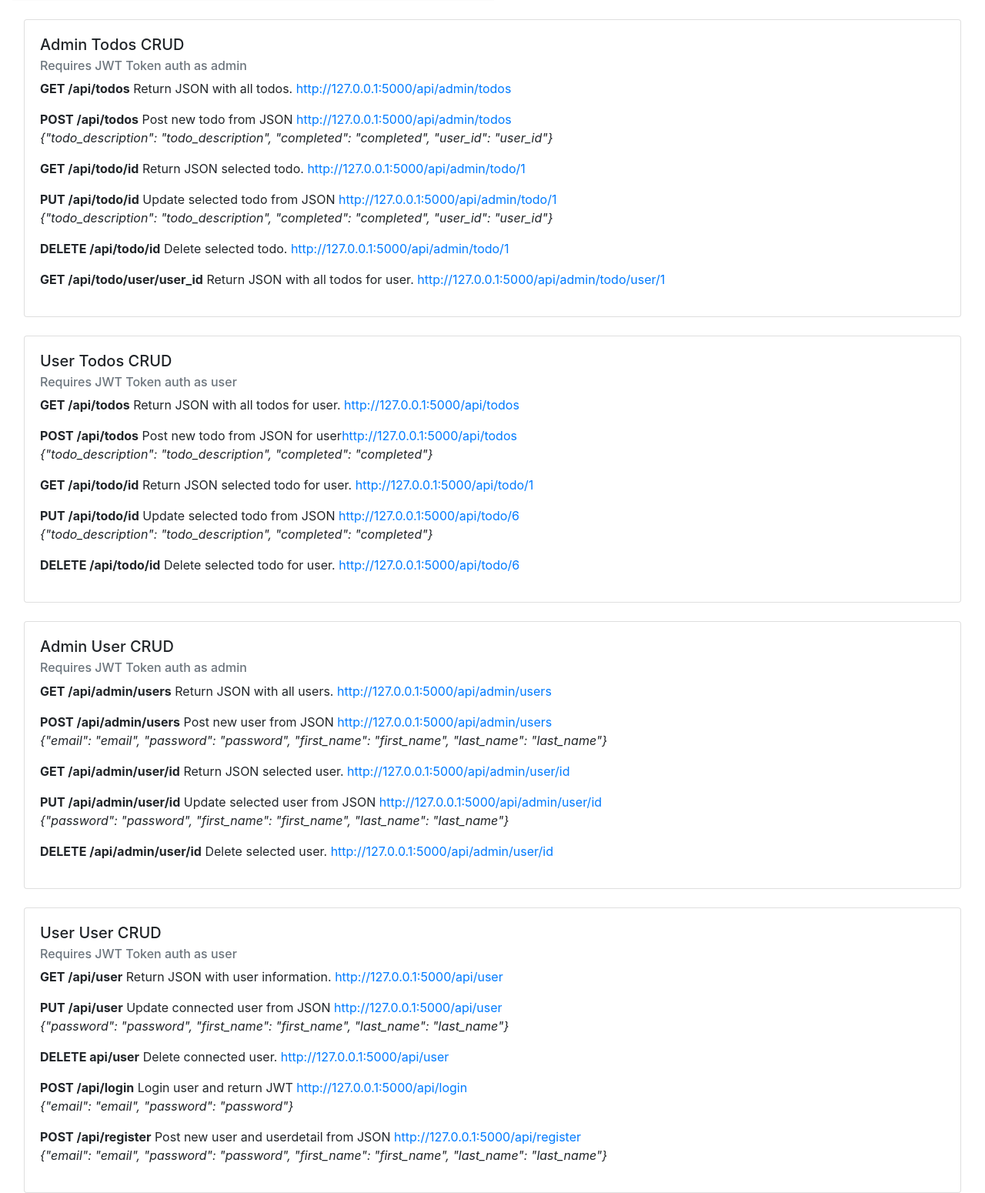
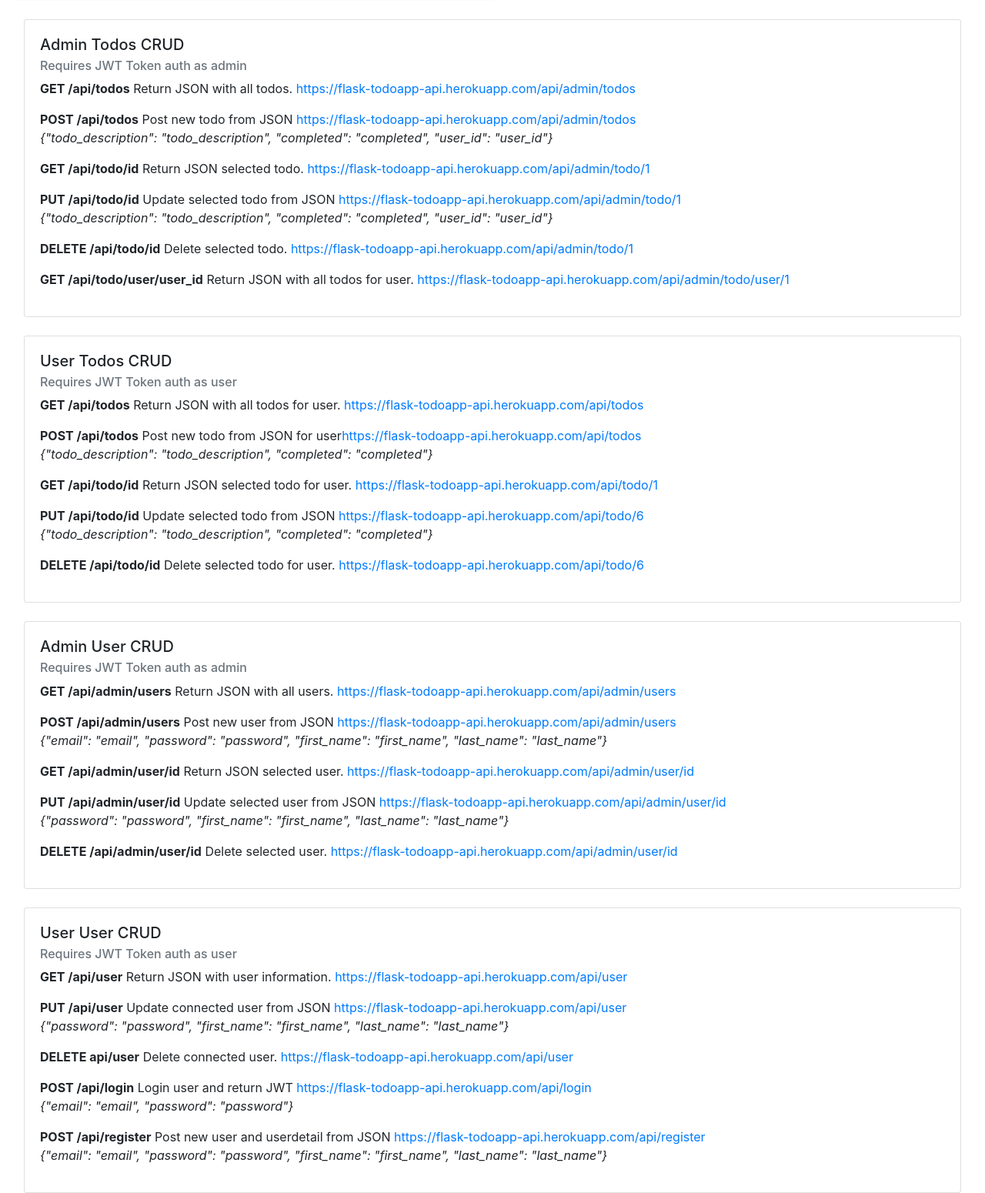
Before and after one commit to antoineGH/api_todo, a Flask app: page / in a window 1280 px wide. Shown: the part 454-2004 px from the top of the page at 77% size. Run offline with Flask 2, Linux system fonts and the light colour scheme; parts of the project's set-up code (start-up, migrations or seed data) failed here and were passed over; some libraries are stand-ins or nearby versions.

Commit message:
update documentation links

```diff
--- a/templates/documentation.html
+++ b/templates/documentation.html
@@ -71,14 +71,14 @@
 						<div class="card-body">
 							<h5 class="card-title">Admin Todos CRUD</h5>
 							<h6 class="card-subtitle mb-2 text-muted">Requires JWT Token auth as admin</h6>
-							<p><span style='font-weight: 675;'>GET /api/todos</span> Return JSON with all todos. <a href="http://127.0.0.1:5000/api/admin/todos" class="card-link">http://127.0.0.1:5000/api/admin/todos</a></p>
-							<p style="margin-bottom: 0;"><span style='font-weight: 675;'>POST /api/todos</span> Post new todo from JSON <a href="http://127.0.0.1:5000/api/admin/todos" class="card-link">http://127.0.0.1:5000/api/admin/todos</a></p>
+							<p><span style='font-weight: 675;'>GET /api/todos</span> Return JSON with all todos. <a href="https://flask-todoapp-api.herokuapp.com/api/admin/todos" class="card-link">https://flask-todoapp-api.herokuapp.com/api/admin/todos</a></p>
+							<p style="margin-bottom: 0;"><span style='font-weight: 675;'>POST /api/todos</span> Post new todo from JSON <a href="https://flask-todoapp-api.herokuapp.com/api/admin/todos" class="card-link">https://flask-todoapp-api.herokuapp.com/api/admin/todos</a></p>
 							<p style="font-style: italic;">{"todo_description": "todo_description", "completed": "completed", "user_id": "user_id"}</p>
-							<p><span style='font-weight: 675;'>GET /api/todo/id</span> Return JSON selected todo. <a href="http://127.0.0.1:5000/api/admin/todo/1" class="card-link">http://127.0.0.1:5000/api/admin/todo/1</a></p>
-							<p style="margin-bottom: 0;"><span style='font-weight: 675;'>PUT /api/todo/id</span> Update selected todo from JSON <a href="http://127.0.0.1:5000/api/admin/todo/1" class="card-link">http://127.0.0.1:5000/api/admin/todo/1</a></p>
+							<p><span style='font-weight: 675;'>GET /api/todo/id</span> Return JSON selected todo. <a href="https://flask-todoapp-api.herokuapp.com/api/admin/todo/1" class="card-link">https://flask-todoapp-api.herokuapp.com/api/admin/todo/1</a></p>
+							<p style="margin-bottom: 0;"><span style='font-weight: 675;'>PUT /api/todo/id</span> Update selected todo from JSON <a href="https://flask-todoapp-api.herokuapp.com/api/admin/todo/1" class="card-link">https://flask-todoapp-api.herokuapp.com/api/admin/todo/1</a></p>
 							<p style="font-style: italic;">{"todo_description": "todo_description", "completed": "completed", "user_id": "user_id"}</p>
-							<p><span style='font-weight: 675;'>DELETE /api/todo/id</span> Delete selected todo. <a href="http://127.0.0.1:5000/api/admin/todo/1" class="card-link">http://127.0.0.1:5000/api/admin/todo/1</a></p>
-							<p><span style='font-weight: 675;'>GET /api/todo/user/user_id</span> Return JSON with all todos for user. <a href="http://127.0.0.1:5000/api/admin/todo/user/1" class="card-link">http://127.0.0.1:5000/api/admin/todo/user/1</a></p>
+							<p><span style='font-weight: 675;'>DELETE /api/todo/id</span> Delete selected todo. <a href="https://flask-todoapp-api.herokuapp.com/api/admin/todo/1" class="card-link">https://flask-todoapp-api.herokuapp.com/api/admin/todo/1</a></p>
+							<p><span style='font-weight: 675;'>GET /api/todo/user/user_id</span> Return JSON with all todos for user. <a href="https://flask-todoapp-api.herokuapp.com/api/admin/todo/user/1" class="card-link">https://flask-todoapp-api.herokuapp.com/api/admin/todo/user/1</a></p>
 						</div>
 					</div>
 				</div>
@@ -91,13 +91,13 @@
 						<div class="card-body">
 							<h5 class="card-title">User Todos CRUD</h5>
 							<h6 class="card-subtitle mb-2 text-muted">Requires JWT Token auth as user</h6>
-							<p><span style='font-weight: 675;'>GET /api/todos</span> Return JSON with all todos for user. <a href="http://127.0.0.1:5000/api/todos" class="card-link">http://127.0.0.1:5000/api/todos</a></p>
-							<p style="margin-bottom: 0;"><span style='font-weight: 675;'>POST /api/todos</span> Post new todo from JSON for user<a href="http://127.0.0.1:5000/api/todos" class="card-link">http://127.0.0.1:5000/api/todos</a></p>
+							<p><span style='font-weight: 675;'>GET /api/todos</span> Return JSON with all todos for user. <a href="https://flask-todoapp-api.herokuapp.com/api/todos" class="card-link">https://flask-todoapp-api.herokuapp.com/api/todos</a></p>
+							<p style="margin-bottom: 0;"><span style='font-weight: 675;'>POST /api/todos</span> Post new todo from JSON for user<a href="https://flask-todoapp-api.herokuapp.com/api/todos" class="card-link">https://flask-todoapp-api.herokuapp.com/api/todos</a></p>
 							<p style="font-style: italic;">{"todo_description": "todo_description", "completed": "completed"}</p>
-							<p><span style='font-weight: 675;'>GET /api/todo/id</span> Return JSON selected todo for user. <a href="http://127.0.0.1:5000/api/todo/1" class="card-link">http://127.0.0.1:5000/api/todo/1</a></p>
-							<p style="margin-bottom: 0;"><span style='font-weight: 675;'>PUT /api/todo/id</span> Update selected todo from JSON <a href="http://127.0.0.1:5000/api/todo/6" class="card-link">http://127.0.0.1:5000/api/todo/6</a></p>
+							<p><span style='font-weight: 675;'>GET /api/todo/id</span> Return JSON selected todo for user. <a href="https://flask-todoapp-api.herokuapp.com/api/todo/1" class="card-link">https://flask-todoapp-api.herokuapp.com/api/todo/1</a></p>
+							<p style="margin-bottom: 0;"><span style='font-weight: 675;'>PUT /api/todo/id</span> Update selected todo from JSON <a href="https://flask-todoapp-api.herokuapp.com/api/todo/6" class="card-link">https://flask-todoapp-api.herokuapp.com/api/todo/6</a></p>
 							<p style="font-style: italic;">{"todo_description": "todo_description", "completed": "completed"}</p>
-							<p><span style='font-weight: 675;'>DELETE /api/todo/id</span> Delete selected todo for user. <a href="http://127.0.0.1:5000/api/todo/6" class="card-link">http://127.0.0.1:5000/api/todo/6</a></p>
+							<p><span style='font-weight: 675;'>DELETE /api/todo/id</span> Delete selected todo for user. <a href="https://flask-todoapp-api.herokuapp.com/api/todo/6" class="card-link">https://flask-todoapp-api.herokuapp.com/api/todo/6</a></p>
 						</div>
 					</div>
 				</div>
@@ -111,13 +111,13 @@
 						<div class="card-body">
 							<h5 class="card-title">Admin User CRUD</h5>
 							<h6 class="card-subtitle mb-2 text-muted">Requires JWT Token auth as admin</h6>
-							<p><span style='font-weight: 675;'>GET /api/admin/users</span> Return JSON with all users. <a href="http://127.0.0.1:5000/api/admin/users" class="card-link">http://127.0.0.1:5000/api/admin/users</a></p>
-							<p style="margin-bottom: 0;"><span style='font-weight: 675;'>POST /api/admin/users</span> Post new user from JSON <a href="http://127.0.0.1:5000/api/admin/users" class="card-link">http://127.0.0.1:5000/api/admin/users</a></p>
+							<p><span style='font-weight: 675;'>GET /api/admin/users</span> Return JSON with all users. <a href="https://flask-todoapp-api.herokuapp.com/api/admin/users" class="card-link">https://flask-todoapp-api.herokuapp.com/api/admin/users</a></p>
+							<p style="margin-bottom: 0;"><span style='font-weight: 675;'>POST /api/admin/users</span> Post new user from JSON <a href="https://flask-todoapp-api.herokuapp.com/api/admin/users" class="card-link">https://flask-todoapp-api.herokuapp.com/api/admin/users</a></p>
 							<p style="font-style: italic;">{"email": "email", "password": "password", "first_name": "first_name", "last_name": "last_name"}</p>
-							<p><span style='font-weight: 675;'>GET /api/admin/user/id</span> Return JSON selected user. <a href="http://127.0.0.1:5000/api/admin/user/id" class="card-link">http://127.0.0.1:5000/api/admin/user/id</a></p>
-							<p style="margin-bottom: 0;"><span style='font-weight: 675;'>PUT /api/admin/user/id</span> Update selected user from JSON <a href="http://127.0.0.1:5000/api/admin/user/id" class="card-link">http://127.0.0.1:5000/api/admin/user/id</a></p>
+							<p><span style='font-weight: 675;'>GET /api/admin/user/id</span> Return JSON selected user. <a href="https://flask-todoapp-api.herokuapp.com/api/admin/user/id" class="card-link">https://flask-todoapp-api.herokuapp.com/api/admin/user/id</a></p>
+							<p style="margin-bottom: 0;"><span style='font-weight: 675;'>PUT /api/admin/user/id</span> Update selected user from JSON <a href="https://flask-todoapp-api.herokuapp.com/api/admin/user/id" class="card-link">https://flask-todoapp-api.herokuapp.com/api/admin/user/id</a></p>
 							<p style="font-style: italic;">{"password": "password", "first_name": "first_name", "last_name": "last_name"}</p>
-							<p><span style='font-weight: 675;'>DELETE /api/admin/user/id</span> Delete selected user. <a href="http://127.0.0.1:5000/api/admin/user/id" class="card-link">http://127.0.0.1:5000/api/admin/user/id</a></p>
+							<p><span style='font-weight: 675;'>DELETE /api/admin/user/id</span> Delete selected user. <a href="https://flask-todoapp-api.herokuapp.com/api/admin/user/id" class="card-link">https://flask-todoapp-api.herokuapp.com/api/admin/user/id</a></p>
 						</div>
 					</div>
 				</div>
@@ -130,13 +130,13 @@
 						<div class="card-body">
 							<h5 class="card-title">User User CRUD</h5>
 							<h6 class="card-subtitle mb-2 text-muted">Requires JWT Token auth as user</h6>
-							<p><span style='font-weight: 675;'>GET /api/user</span> Return JSON with user information. <a href="http://127.0.0.1:5000/api/user" class="card-link">http://127.0.0.1:5000/api/user</a></p>
-							<p style="margin-bottom: 0;"><span style='font-weight: 675;'>PUT /api/user</span> Update connected user from JSON <a href="http://127.0.0.1:5000/api/user" class="card-link">http://127.0.0.1:5000/api/user</a></p>
+							<p><span style='font-weight: 675;'>GET /api/user</span> Return JSON with user information. <a href="https://flask-todoapp-api.herokuapp.com/api/user" class="card-link">https://flask-todoapp-api.herokuapp.com/api/user</a></p>
+							<p style="margin-bottom: 0;"><span style='font-weight: 675;'>PUT /api/user</span> Update connected user from JSON <a href="https://flask-todoapp-api.herokuapp.com/api/user" class="card-link">https://flask-todoapp-api.herokuapp.com/api/user</a></p>
 							<p style="font-style: italic;">{"password": "password", "first_name": "first_name", "last_name": "last_name"}</p>
-							<p><span style='font-weight: 675;'>DELETE api/user</span> Delete connected user. <a href="http://127.0.0.1:5000/api/user" class="card-link">http://127.0.0.1:5000/api/user</a></p>
-							<p style="margin-bottom: 0;"><span style='font-weight: 675;'>POST /api/login</span> Login user and return JWT <a href="http://127.0.0.1:5000/api/login" class="card-link">http://127.0.0.1:5000/api/login</a></p>
+							<p><span style='font-weight: 675;'>DELETE api/user</span> Delete connected user. <a href="https://flask-todoapp-api.herokuapp.com/api/user" class="card-link">https://flask-todoapp-api.herokuapp.com/api/user</a></p>
+							<p style="margin-bottom: 0;"><span style='font-weight: 675;'>POST /api/login</span> Login user and return JWT <a href="https://flask-todoapp-api.herokuapp.com/api/login" class="card-link">https://flask-todoapp-api.herokuapp.com/api/login</a></p>
 							<p style="font-style: italic;">{"email": "email", "password": "password"}</p>
-							<p style="margin-bottom: 0;"><span style='font-weight: 675;'>POST /api/register</span> Post new user and userdetail from JSON <a href="http://127.0.0.1:5000/api/register" class="card-link">http://127.0.0.1:5000/api/register</a></p>
+							<p style="margin-bottom: 0;"><span style='font-weight: 675;'>POST /api/register</span> Post new user and userdetail from JSON <a href="https://flask-todoapp-api.herokuapp.com/api/register" class="card-link">https://flask-todoapp-api.herokuapp.com/api/register</a></p>
 							<p style="font-style: italic;">{"email": "email", "password": "password", "first_name": "first_name", "last_name": "last_name"}</p>
 						</div>
 					</div>
```
